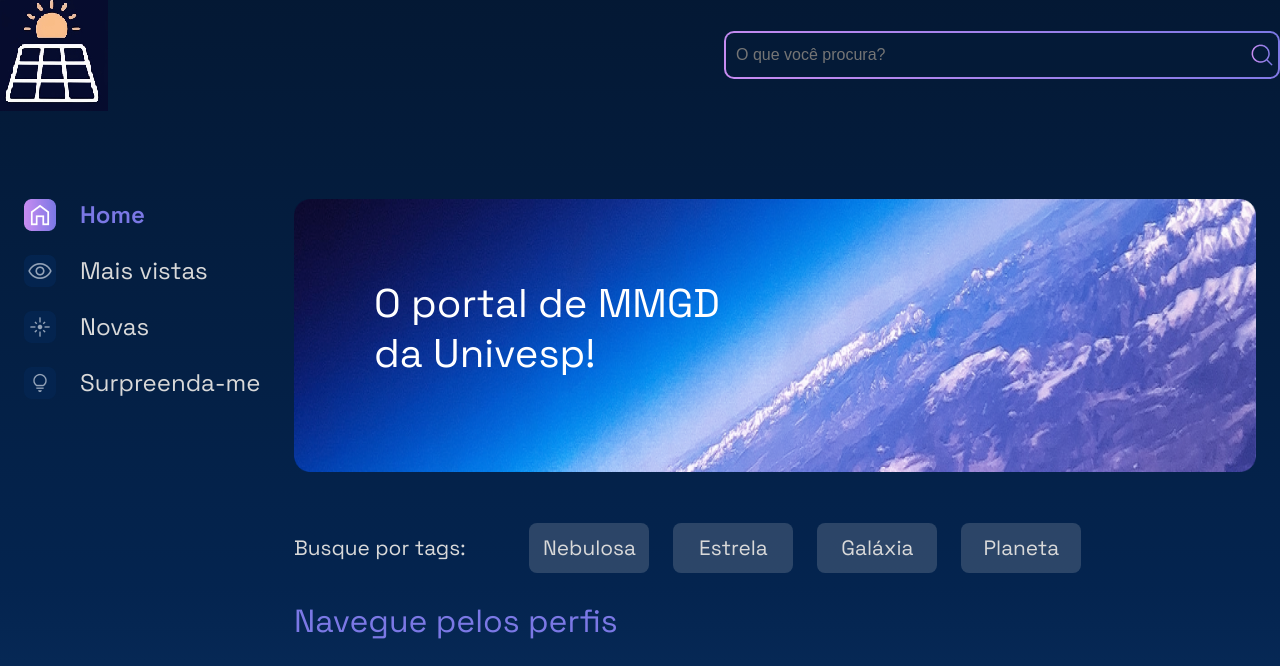
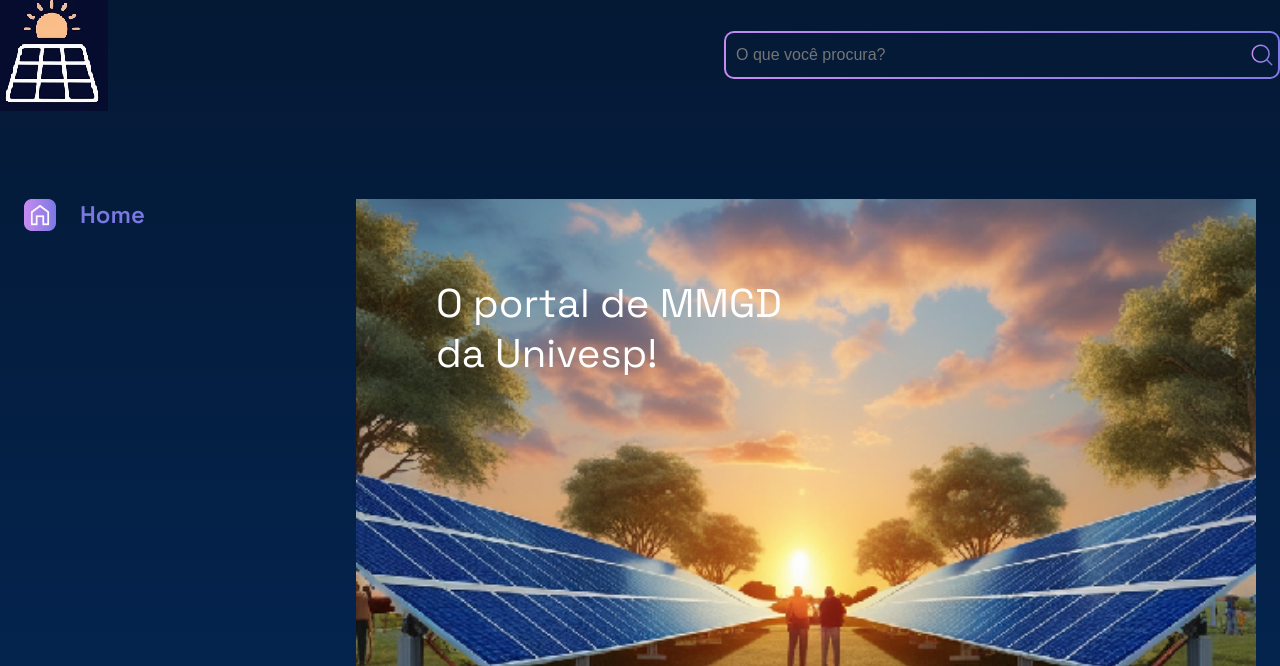
Before and after one commit to LeonLaboi/portal_mmgd, a Django app: page /alura/ in a window 1280 px wide. Shown: the part 25-691 px from the top of the page. Run offline with Django 4.2, Linux system fonts and the light colour scheme; data comes from the database, SQL or seed files in the repository; both versions use the stored data as it was after the commit.

Commit message:
Adequação da página Home

```diff
--- a/templates/galeria/alura.html
+++ b/templates/galeria/alura.html
@@ -8,24 +8,12 @@
             <section class="menu-lateral">
                 <nav class="menu-lateral__navegacao">
                     <a href="#"><img src="{% static '/assets/ícones/1x/Home - ativo.png' %}"> Home</a>
-                    <a href="#"><img src="{% static '/assets/ícones/1x/Mais vistas - inativo.png' %}"> Mais vistas</a>
-                    <a href="#"><img src="{% static '/assets/ícones/1x/Novas - inativo.png' %}"> Novas</a>
-                    <a href="#"><img src="{% static '/assets/ícones/1x/Surpreenda-me - inativo.png' %}"> Surpreenda-me</a>
                 </nav>
             </section>
             <section class="conteudo">
                 <section class="banner">
                     <img class="banner__imagem" src="{% static '/assets/imagens/Banner(2).png' %}" alt="banner Alura Space">
                     <h1 class="banner__titulo"> O portal de MMGD da Univesp!</h1>
-                </section>
-                <section class="tags">
-                    <p class="tags__titulo">Busque por tags:</p>
-                    <ul class="tags__lista">
-                        <li class="tags__tag">Nebulosa</li>
-                        <li class="tags__tag">Estrela</li>
-                        <li class="tags__tag">Galáxia</li>
-                        <li class="tags__tag">Planeta</li>
-                    </ul>
                 </section>
                 <section class="galeria">
                     <div class="cards">
@@ -37,7 +25,6 @@
                                 <a href="{% url 'imagem' perfil.id %}">
                                     <img class="card__imagem" src="{% static '/assets/imagens/galeria/' %}{{ perfil.foto }}" alt="foto">
                                 </a>
-                                <span class="card__tag">Estrelas</span>
                                 <div class="card__info">
                                     <p class="card__titulo">{{ perfil.nome }}</p>
                                     <div class="card__texto">
```
Also changed, not shown: db.sqlite3 (added), setup/static/assets/imagens/Banner(2) - Copia.png (added), setup/static/assets/imagens/Banner(2).png, setup/static/assets/imagens/galeria/carina-nebula.jpg (added), setup/static/assets/imagens/galeria/carina-nebula.png, 5 other files.
